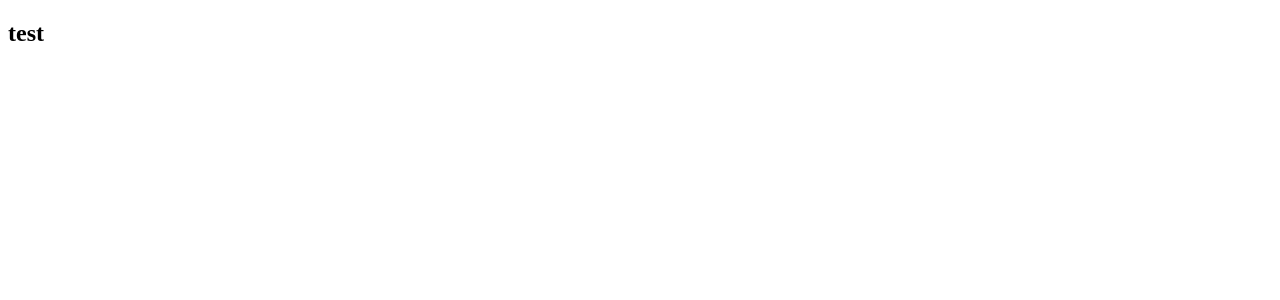
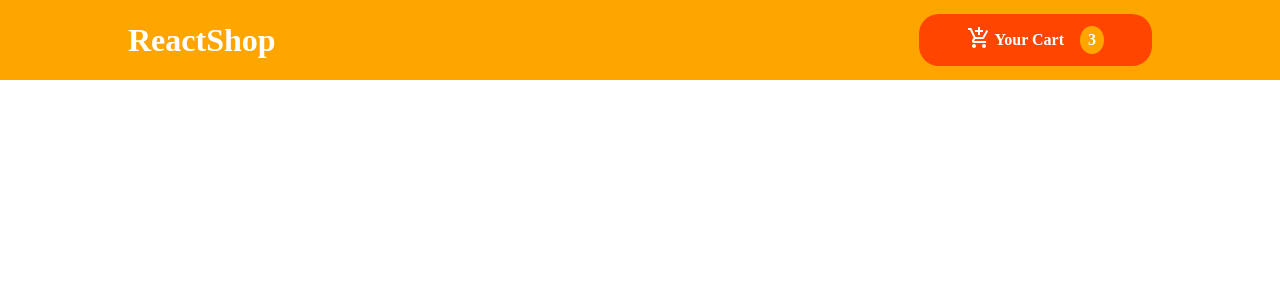
Before and after one commit to dobidugi/react-shop, a React (Create React App) app: page / in a window 1280 px wide. Shown: the top 300 px of the page. Built offline with nearby package versions, Linux system fonts and the light colour scheme.

Commit message:
헤더 ui완성

```diff
--- a/package.json
+++ b/package.json
@@ -3,6 +3,9 @@
   "version": "0.1.0",
   "private": true,
   "dependencies": {
+
+    "@mui/icons-material": "^5.6.2",
+    "@mui/material": "^5.6.3",
     "react": "^18.1.0",
     "react-dom": "^18.1.0",
     "react-scripts": "5.0.1"
--- a/public/default.css
+++ b/public/default.css
@@ -0,0 +1,12 @@
+* {
+    box-sizing: border-box;
+}
+
+body {
+    margin: 0;
+}
+
+button {
+    all: unset;
+    cursor: pointer;
+}
--- a/src/App.js
+++ b/src/App.js
@@ -1,9 +1,10 @@
 import React from "react";
+import Header from "./components/Layout/Header/Header";
 
 function App() {
     return (
         <div className="App">
-            <h2>test</h2>
+            <Header />
         </div>
     );
 }
--- /dev/null
+++ b/src/components/Layout/Header/Header.jsx
@@ -0,0 +1,13 @@
+import React from "react";
+import classes from "./Header.module.css";
+import HeaderCartButton from "./HeaderCartButton";
+function Header(props) {
+    return (
+        <header className={classes.header}>
+            <h1>ReactShop</h1>
+            <HeaderCartButton />
+        </header>
+    );
+}
+
+export default Header;
--- /dev/null
+++ b/src/components/Layout/Header/Header.module.css
@@ -0,0 +1,19 @@
+.header {
+    position: fixed;
+    top: 0;
+    left: 0;
+    display: flex;
+    flex-direction: row;
+    width: 100%;
+    height: 5rem;
+    justify-content: space-between;
+    align-items: center;
+    background-color: orange;
+    z-index: 10;
+    padding: 0 10%;
+}
+
+.header h1 {
+    color: white;
+    font-weight: bold;
+}
--- /dev/null
+++ b/src/components/Layout/Header/HeaderCartButton.jsx
@@ -0,0 +1,14 @@
+import React from "react";
+import AddShoppingCartIcon from "@mui/icons-material/AddShoppingCart";
+import classes from "./HeaderCartButton.module.css";
+function HeaderCartButton() {
+    return (
+        <button className={classes.button}>
+            <span className={classes.icon}><AddShoppingCartIcon /></span>
+            <span>Your Cart</span>
+            <span className={classes.count}>3</span>
+        </button>
+    );
+}
+
+export default HeaderCartButton;
--- /dev/null
+++ b/src/components/Layout/Header/HeaderCartButton.module.css
@@ -0,0 +1,25 @@
+.button {
+    display: flex;
+    justify-content: space-between;
+    align-items: center;
+    color: white;
+    font-weight: bold;
+    padding: 0.75em 3em;
+    background-color: orangered;
+    border-radius: 20px;
+}
+
+.icon {
+    margin-right: 0.2em;
+}
+
+.count {
+    padding: 0.3em 0.5em;
+    margin-left: 1em;
+    background-color: orange;
+    border-radius: 100%;
+}
+
+.button:hover {
+    background-color: red;
+}
--- a/src/index.css
+++ /dev/null
@@ -1,13 +0,0 @@
-body {
-  margin: 0;
-  font-family: -apple-system, BlinkMacSystemFont, 'Segoe UI', 'Roboto', 'Oxygen',
-    'Ubuntu', 'Cantarell', 'Fira Sans', 'Droid Sans', 'Helvetica Neue',
-    sans-serif;
-  -webkit-font-smoothing: antialiased;
-  -moz-osx-font-smoothing: grayscale;
-}
-
-code {
-  font-family: source-code-pro, Menlo, Monaco, Consolas, 'Courier New',
-    monospace;
-}
```
Also changed, not shown: 1 other file (tests, documents, lock files or other folders).
